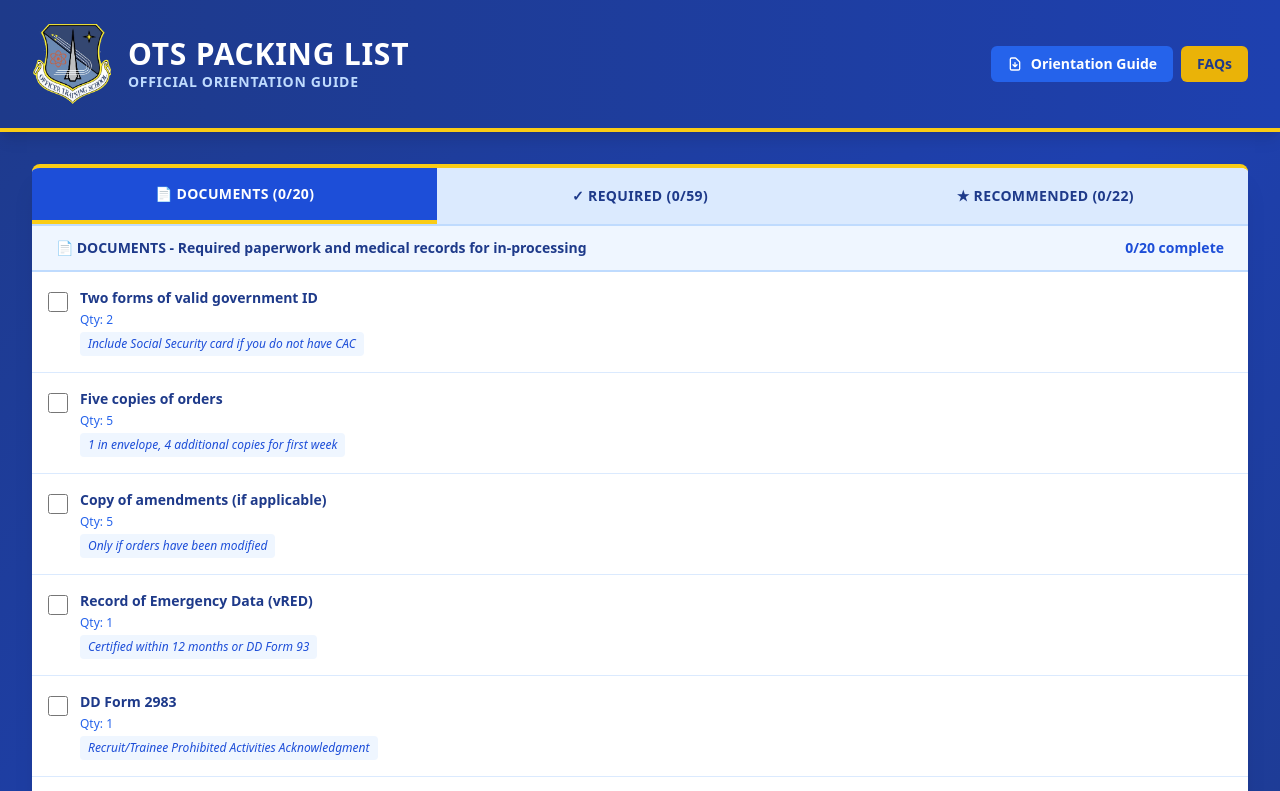
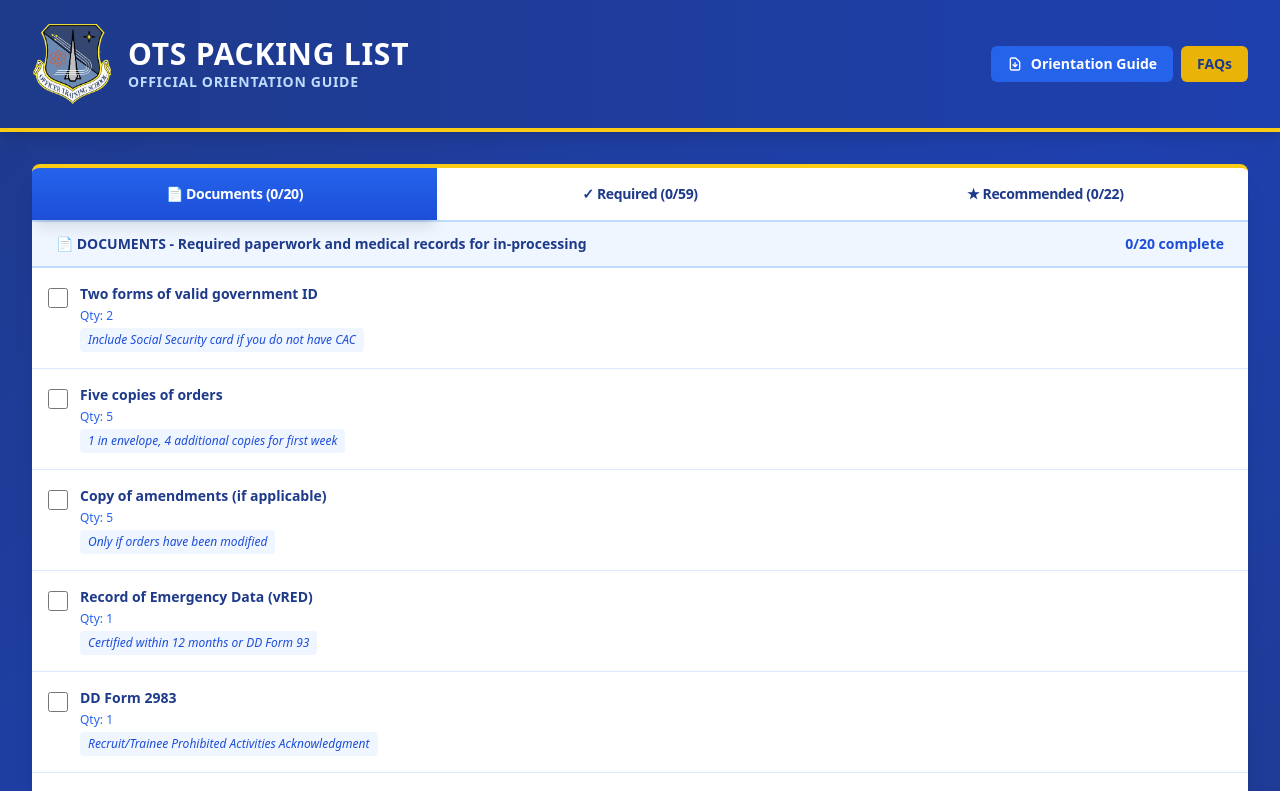
Before and after one commit to ceejwatson/ots-packing-list, a Next.js app: page /dashboard in a window 1280 px wide. Shown: the top 791 px of the page. Built offline with nearby package versions, Linux system fonts and the light colour scheme.

Commit message:
Apple-style UI redesign: larger product images (96x96), rounded-full buttons, smooth shadows, gradient backgrounds, hover animations, localStorage v3 forces image refresh

```diff
--- a/app/dashboard/page.tsx
+++ b/app/dashboard/page.tsx
@@ -18,7 +18,7 @@ export default function Dashboard() {
 
   const loadItems = () => {
     console.log('Loading items...');
-    const stored = localStorage.getItem('ots-packing-list-v2')
+    const stored = localStorage.getItem('ots-packing-list-v3')
     if (stored) {
       setItems(JSON.parse(stored))
     } else {
@@ -30,7 +30,7 @@ export default function Dashboard() {
       }))
       console.log('Initial items with images:', initialItems.filter(i => i.image_url).length);
       setItems(initialItems)
-      localStorage.setItem('ots-packing-list-v2', JSON.stringify(initialItems))
+      localStorage.setItem('ots-packing-list-v3', JSON.stringify(initialItems))
     }
     setLoading(false)
   }
@@ -40,7 +40,7 @@ export default function Dashboard() {
       item.id === id ? { ...item, is_packed: !currentStatus } : item
     )
     setItems(updatedItems)
-    localStorage.setItem('ots-packing-list-v2', JSON.stringify(updatedItems))
+    localStorage.setItem('ots-packing-list-v3', JSON.stringify(updatedItems))
   }
 
   const filteredItems = items.filter(item => item.category === activeTab)
@@ -116,30 +116,30 @@ export default function Dashboard() {
           <div className="flex border-b-2 border-blue-200">
             <button
               onClick={() => setActiveTab('Documents')}
-              className={`flex-1 px-6 py-4 font-bold uppercase tracking-wide transition-colors text-sm ${
+              className={`flex-1 px-6 py-4 font-semibold tracking-tight transition-all duration-200 text-sm ${
                 activeTab === 'Documents'
-                  ? 'bg-blue-700 text-white border-b-4 border-yellow-400'
-                  : 'bg-blue-100 text-blue-900 hover:bg-blue-200'
+                  ? 'bg-gradient-to-b from-blue-600 to-blue-700 text-white shadow-lg'
+                  : 'bg-white/50 text-blue-900 hover:bg-white/80 backdrop-blur-sm'
               }`}
             >
               📄 Documents ({items.filter(i => i.category === 'Documents' && i.is_packed).length}/{items.filter(i => i.category === 'Documents').length})
             </button>
             <button
               onClick={() => setActiveTab('Required')}
-              className={`flex-1 px-6 py-4 font-bold uppercase tracking-wide transition-colors text-sm ${
+              className={`flex-1 px-6 py-4 font-semibold tracking-tight transition-all duration-200 text-sm ${
                 activeTab === 'Required'
-                  ? 'bg-blue-700 text-white border-b-4 border-yellow-400'
-                  : 'bg-blue-100 text-blue-900 hover:bg-blue-200'
+                  ? 'bg-gradient-to-b from-blue-600 to-blue-700 text-white shadow-lg'
+                  : 'bg-white/50 text-blue-900 hover:bg-white/80 backdrop-blur-sm'
               }`}
             >
               ✓ Required ({items.filter(i => i.category === 'Required' && i.is_packed).length}/{items.filter(i => i.category === 'Required').length})
             </button>
             <button
               onClick={() => setActiveTab('Recommended')}
-              className={`flex-1 px-6 py-4 font-bold uppercase tracking-wide transition-colors text-sm ${
+              className={`flex-1 px-6 py-4 font-semibold tracking-tight transition-all duration-200 text-sm ${
                 activeTab === 'Recommended'
-                  ? 'bg-blue-700 text-white border-b-4 border-yellow-400'
-                  : 'bg-blue-100 text-blue-900 hover:bg-blue-200'
+                  ? 'bg-gradient-to-b from-blue-600 to-blue-700 text-white shadow-lg'
+                  : 'bg-white/50 text-blue-900 hover:bg-white/80 backdrop-blur-sm'
               }`}
             >
               ★ Recommended ({items.filter(i => i.category === 'Recommended' && i.is_packed).length}/{items.filter(i => i.category === 'Recommended').length})
@@ -203,7 +203,7 @@ export default function Dashboard() {
                           )}
                         </div>
                         {item.aafes_only ? (
-                          <div className="flex-shrink-0 px-3 py-2 text-xs font-bold text-white bg-gradient-to-r from-blue-600 to-blue-700 rounded-md shadow-md border border-blue-800">
+                          <div className="flex-shrink-0 px-4 py-2.5 text-xs font-semibold text-white bg-gradient-to-b from-blue-600 to-blue-700 rounded-full shadow-lg ring-1 ring-blue-500/50">
                             Available at AAFES
                           </div>
                         ) : (item.amazon_search || item.amazon_asin) ? (
@@ -212,14 +212,14 @@ export default function Dashboard() {
                               <img
                                 src={item.image_url}
                                 alt={item.item_name}
-                                className="w-20 h-20 object-contain rounded border border-gray-300 bg-white p-2 shadow-sm" onError={(e) => { e.currentTarget.style.display = 'none' }}
+                                className="w-24 h-24 object-contain rounded-xl bg-gradient-to-br from-gray-50 to-white p-3 shadow-lg ring-1 ring-black/5 hover:shadow-xl transition-all duration-200" onError={(e) => { e.currentTarget.style.display = 'none' }}
                               />
                             )}
                             <a
                               href={getAmazonLink(item.amazon_search, item.amazon_asin)}
                               target="_blank"
                               rel="noopener noreferrer"
-                              className="flex-shrink-0 px-3 py-2 text-xs font-bold text-white bg-gradient-to-r from-orange-500 to-orange-600 hover:from-orange-600 hover:to-orange-700 rounded-md transition-all shadow-md hover:shadow-lg flex items-center gap-1.5 border border-orange-700"
+                              className="flex-shrink-0 px-4 py-2.5 text-xs font-semibold text-white bg-gradient-to-b from-orange-500 to-orange-600 hover:from-orange-600 hover:to-orange-700 rounded-full transition-all duration-200 shadow-lg hover:shadow-xl flex items-center gap-2 active:scale-95"
                             >
                               <svg className="w-4 h-4" fill="currentColor" viewBox="0 0 24 24">
                                 <path d="M.045 18.02c.072-.116.187-.124.348-.022 3.636 2.11 7.594 3.166 11.87 3.166 2.852 0 5.668-.533 8.447-1.595l.315-.14c.138-.06.234-.1.293-.13.226-.088.39-.046.525.13.12.174.09.336-.12.48-.256.19-.6.41-1.006.654-1.244.743-2.64 1.316-4.185 1.726-1.544.41-3.146.615-4.806.615-2.162 0-4.254-.353-6.27-1.057-2.014-.703-3.777-1.703-5.29-2.996-.214-.177-.293-.344-.24-.494zm23.11-3.45c-.28-.386-.85-.577-1.707-.577-.524 0-1.124.08-1.8.24-.677.162-1.18.327-1.512.495-.333.168-.5.41-.5.726 0 .224.08.407.24.548.16.14.362.21.606.21.177 0 .384-.046.618-.14.234-.095.47-.21.71-.348.506-.292 1.022-.438 1.546-.438.6 0 1.05.14 1.35.42.3.28.45.676.45 1.19 0 .262-.044.527-.13.79-.088.265-.223.57-.405.918-.16.302-.314.615-.46.94-.146.323-.22.62-.22.89 0 .364.13.648.39.854.26.205.596.308 1.008.308.266 0 .508-.036.725-.11.217-.073.422-.195.615-.365.193-.17.368-.39.525-.66.157-.27.288-.593.394-.97l.12-.42c.05-.178.106-.405.167-.68.06-.274.113-.555.16-.843.045-.288.068-.543.068-.766 0-.636-.18-1.14-.54-1.513z"/>
```
